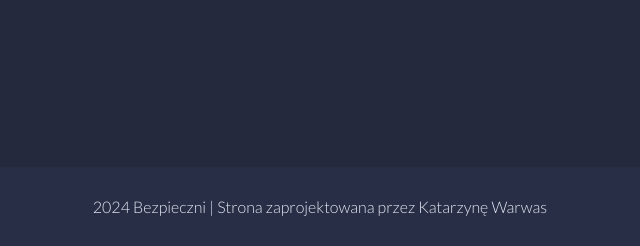
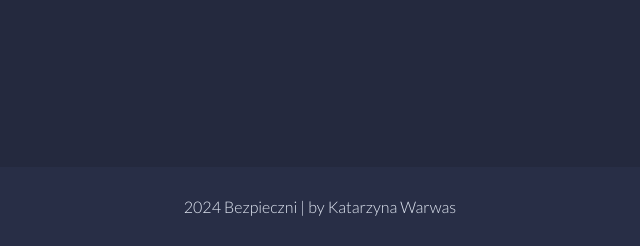
Before and after one commit to katwarwas/bezpieczni-app, a Python web app: template templates/admin_base.html in a window 1280 px wide. Shown: the part 554-800 px from the top of the page, without its empty margins (320-960 px from the left). Run offline with Jinja, Linux system fonts and the light colour scheme; the template is opened without the code that fills it, so the values that code supplies are empty; some libraries are stand-ins or nearby versions.

Commit message:
add footer to admin page v2

```diff
--- a/templates/admin_base.html
+++ b/templates/admin_base.html
@@ -62,9 +62,7 @@
         {% block content %} {% endblock %}
         <div class="space"></div>
       </div>
-      <footer>
-        2024 Bezpieczni | Strona zaprojektowana przez Katarzynę Warwas
-      </footer>
+      <footer>2024 Bezpieczni | by Katarzyna Warwas</footer>
     </div>
   </body>
 </html>
--- a/templates/base.html
+++ b/templates/base.html
@@ -55,7 +55,7 @@
     {% block content %} {% endblock %}
 
   </div>
-  <footer>2024 Bezpieczni  |  Strona zaprojektowana przez Katarzynę Warwas</footer>
+  <footer>2024 Bezpieczni | by Katarzyna Warwas</footer>
 </div>
   </body>
 </html>
```
